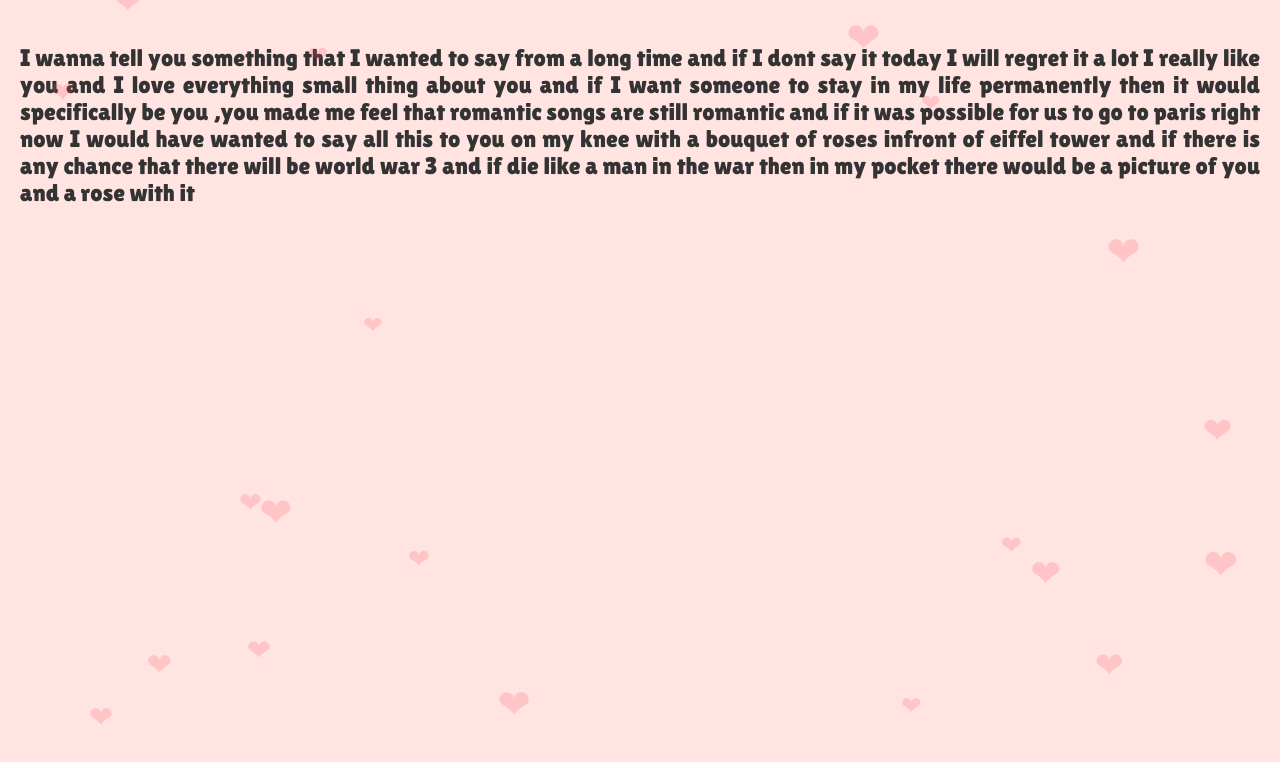
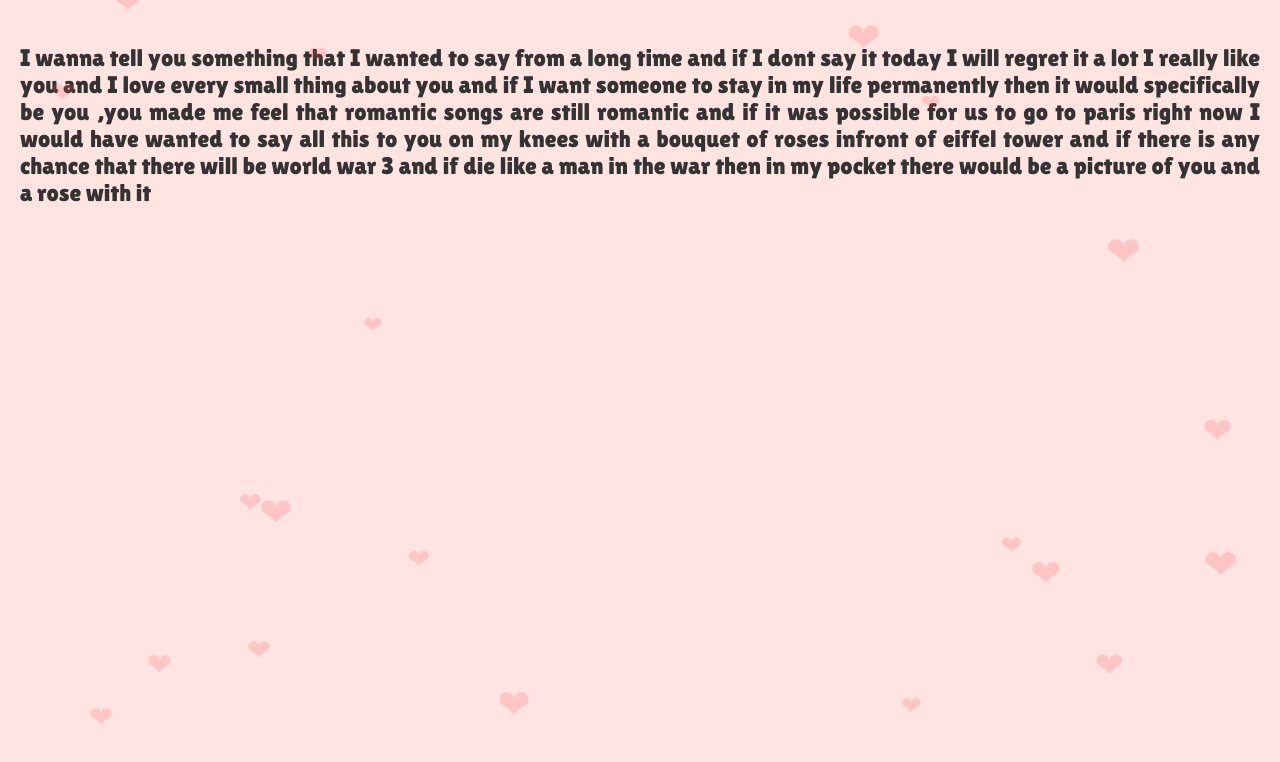
Before and after one commit to Pratyush2k3/unnati_123, a plain HTML site: page index.html in a window 1280 px wide. Both pictures are taken after a click on the button "Read". Drawn offline with Linux system fonts and the light colour scheme.

Commit message:
Update index.html

```diff
--- a/index.html
+++ b/index.html
@@ -152,10 +152,10 @@
     <div class="letter-page" id="letter">
         <p>I wanna tell you something that I wanted to say from a long time
             and if I dont say it today I will regret it a lot
-            I really like you and I love everything small thing about you and if I want someone to stay in my life permanently then it would specifically be you
+            I really like you and I love every small thing about you and if I want someone to stay in my life permanently then it would specifically be you
             ,you made me feel that romantic songs are still romantic
             and if it was possible for us to go to paris right now
-            I would have wanted to say all this to you on my knee with a bouquet of roses infront of eiffel tower
+            I would have wanted to say all this to you on my knees with a bouquet of roses infront of eiffel tower
             and if there is any chance that there will be world war 3 and if die like a man in the war then in my pocket there would be a picture of you and a rose with it</p>
     </div>
 
```
